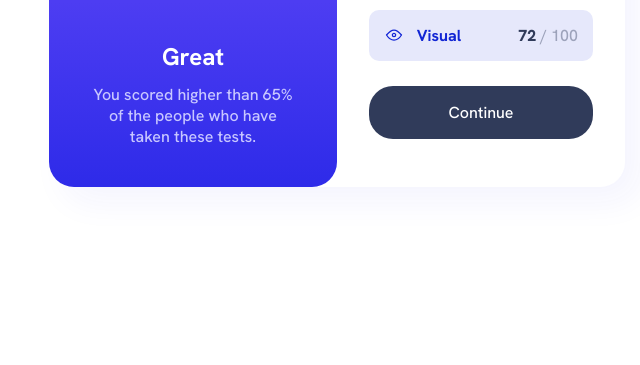
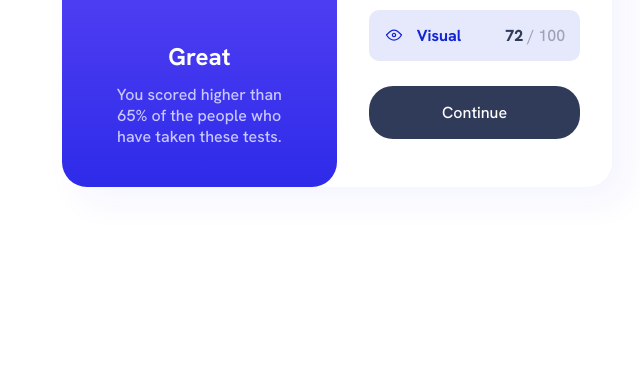
Before and after one commit to carniel-carl/result-summary, a plain HTML site: page index.html in a window 1280 px wide. Shown: the part 435-800 px from the top of the page, without its empty margins (303-943 px from the left). Drawn offline with Linux system fonts and the light colour scheme.

Commit message:
adjust width

```diff
--- a/index.html
+++ b/index.html
@@ -8,7 +8,7 @@
 
   <link rel="icon" type="image/png" sizes="32x32" href="./assets/images/favicon-32x32.png">
 
-  <title>Frontend Mentor | Results summary component</title>
+  <title>Results summary component</title>
 
   <link rel="stylesheet" href="styles.css">
 
--- a/styles.css
+++ b/styles.css
@@ -222,7 +222,7 @@ a:hover {
     place-content: center;
   }
   main {
-    max-width: 45vw;
+    max-width: 43vw;
     grid-template-columns: repeat(2, 1fr);
     grid-template-rows: 1fr;
     border-radius: 25px;
```
